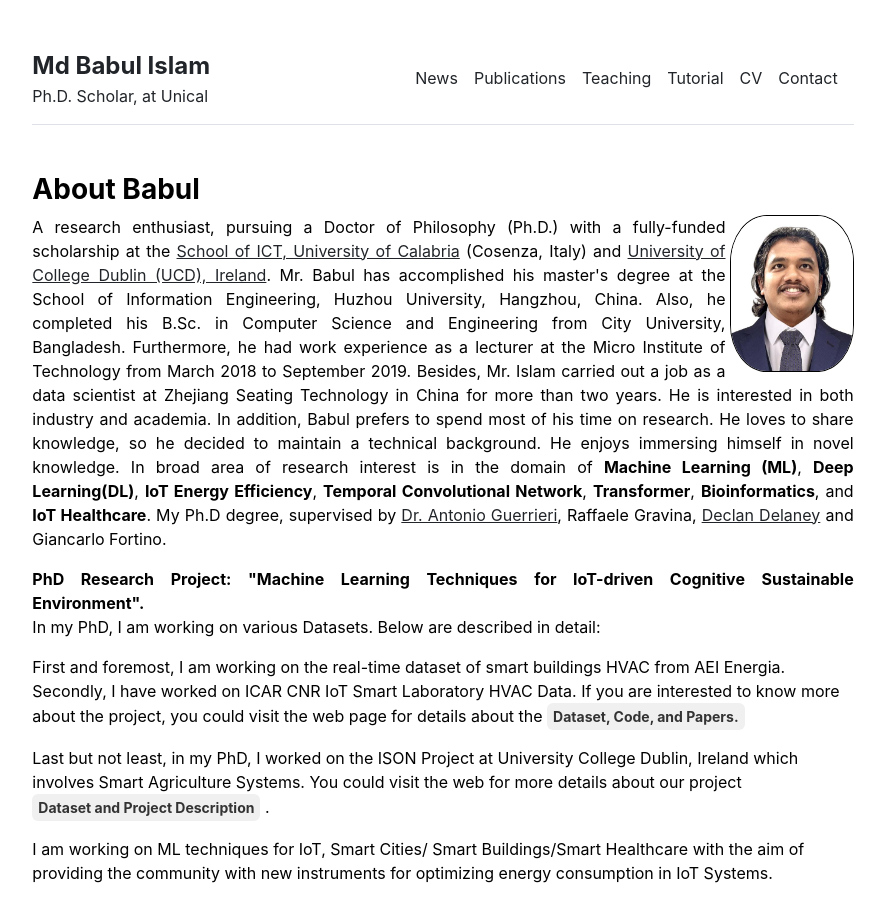
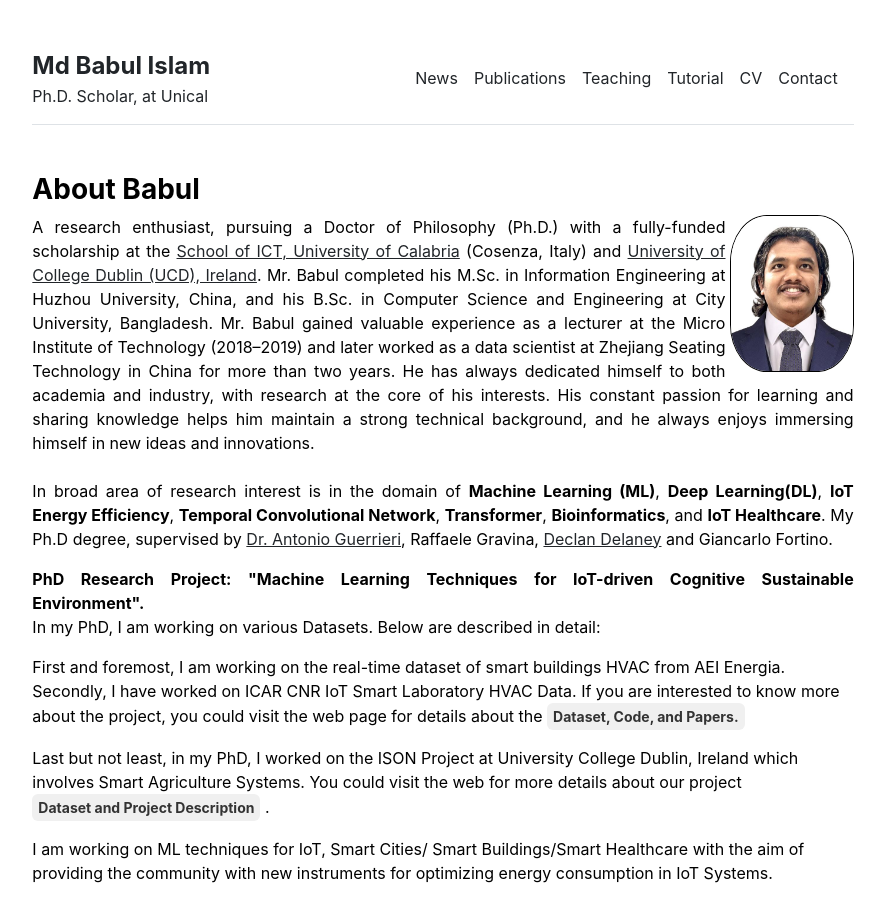
Before and after one commit to babulcseian/babulcseian.github.io, a Jekyll site: the page built from index.md, in a window 1280 px wide and 900 px high. Shown: the whole window, without its empty margins (197-1082 px from the left). Built offline with Jekyll 4.4.1, drawn with Linux system fonts in a browser that asks for light colours; a style sheet for code colours, icons or effects is not loaded.

Commit message:
Update home.html

```diff
--- a/_layouts/home.html
+++ b/_layouts/home.html
@@ -11,14 +11,15 @@ layout: default
 
     <p align="justify"> A research enthusiast, pursuing a Doctor of Philosophy (Ph.D.) with a fully-funded scholarship at the <a class="other" href='https://dottorato.dimes.unical.it/students/md-babul-islam'>School of ICT, University of Calabria</a> (Cosenza, Italy)
        and <a class="other" href='https://www.ucd.ie/'>University of College Dublin (UCD), Ireland</a>.
-       Mr. Babul has accomplished his master's degree at the School of Information Engineering, Huzhou University, Hangzhou, China.
-       Also, he completed his B.Sc. in Computer Science and Engineering from City University, Bangladesh.
-       Furthermore, he had work experience as a lecturer at the Micro Institute of Technology from March 2018 to September 2019.
-       Besides, Mr. Islam carried out a job as a data scientist at Zhejiang Seating Technology in China for more than two years.
-       He is interested in both industry and academia. In addition, Babul prefers to spend most of his time on research.
-       He loves to share knowledge, so he decided to maintain a technical background. He enjoys immersing himself in novel knowledge.
+       Mr. Babul completed his M.Sc. in Information Engineering at Huzhou University, China,
+      and his B.Sc. in Computer Science and Engineering at City University, Bangladesh.
+     Mr. Babul gained valuable experience as a lecturer at the Micro Institute of Technology (2018–2019)
+    and later worked as a data scientist at Zhejiang Seating Technology in China for more than two years.
+      He has always dedicated himself to both academia and industry, with research at the core of his interests.
+      His constant passion for learning and sharing knowledge helps him maintain a strong technical background,
+      and he always enjoys immersing himself in new ideas and innovations. <br> <br>
+
       In broad area of research interest is in the domain of <strong>Machine Learning (ML)</strong>, <strong>Deep Learning(DL)</strong>, <strong>IoT Energy Efficiency</strong>, <strong> Temporal Convolutional Network</strong>, <strong>Transformer</strong>, <strong>Bioinformatics</strong>, and <strong> IoT Healthcare</strong>.
-
        My Ph.D degree, supervised by <a class="other" href='https://www.icar.cnr.it/persone/guerrieri/'> Dr. Antonio Guerrieri</a>, Raffaele Gravina, <a class="other" href='https://people.ucd.ie/declan.delaney'> Declan Delaney</a> and Giancarlo Fortino.</p>
     <p align="justify">
  <strong> PhD Research Project: "Machine Learning Techniques for IoT-driven Cognitive Sustainable Environment". </strong> <br>
```
